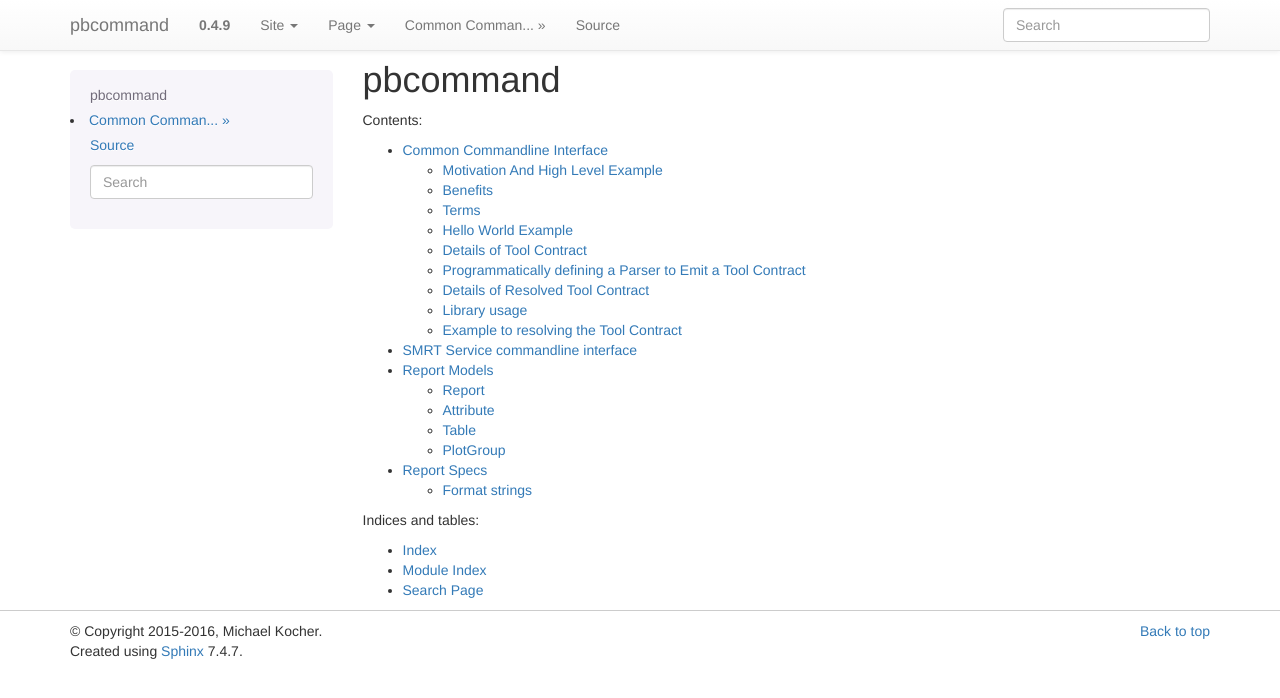
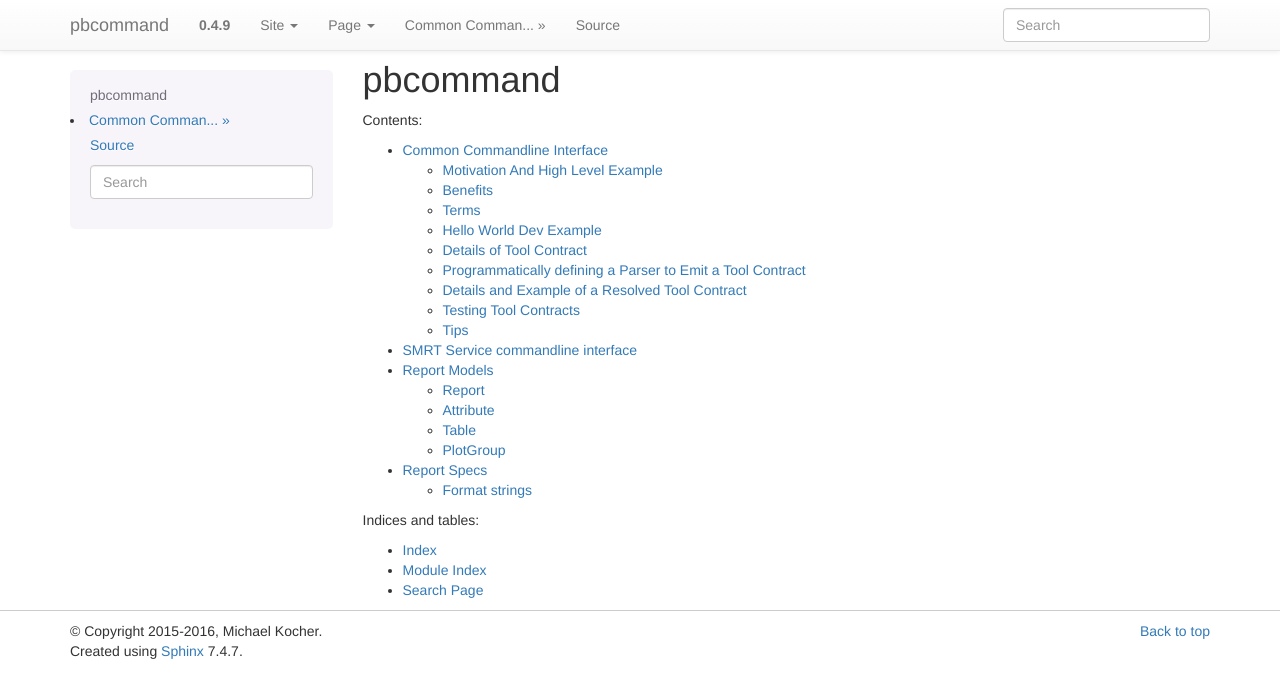
Before and after one commit to PacificBiosciences/pbcommand, a Sphinx documentation site: the page built from docs/source/index.rst, in a window 1280 px wide. Shown: the top 698 px of the page. Built offline with Sphinx 7.4.7, drawn with Linux system fonts in a browser that asks for light colours; some of the changed lines change nothing that is shown.

Commit message:
Fix/update Docs for CLI model

```diff
--- a/docs/source/commandline_interface.rst
+++ b/docs/source/commandline_interface.rst
@@ -12,9 +12,9 @@
 Benefits
 ~~~~~~~~
 
-- A consistent concrete common interface for shelling out to executables
+- A consistent concrete common interface for shelling out to an executable
 - task options have a consistent model for validation
-- task versioning is supported
+- task version is supported
 - A principled model for wrapping tools. For example, pbalign would "inherit" blasr options and extend, or wrap them.
 - Once a manifest has been defined and registered to pbsmrtpipe, the task/manifest can be referenced in pipelines with no additional work
 
@@ -28,13 +28,13 @@
 - 'Resolved Tool Contract' is a single file that contains the resolved values in the manifest
 - 'Driver' is the general interface for calling a commandline exe. This can be called from the commandline or directly as an API call (via any language which supports the manifest interface).
 
-Hello World Example
-~~~~~~~~~~~~~~~~~~~
+Hello World Dev Example
+~~~~~~~~~~~~~~~~~~~~~~~
 
-Tool Contract file for 'my-exe'
+Tool Contract example for an exe, 'python -m pbcommand.cli.example.dev_app` with tool contract id `pbcommand.tasks.dev_app`.
 
 
-.. literalinclude:: ../../tests/data/dev_example_tool_contract.json
+.. literalinclude:: ../../tests/data/tool-contracts/pbcommand.tasks.dev_app_tool_contract.json
     :language: javascript
 
 
@@ -56,7 +56,9 @@
 Programmatically defining a Parser to Emit a Tool Contract
 ~~~~~~~~~~~~~~~~~~~~~~~~~~~~~~~~~~~~~~~~~~~~~~~~~~~~~~~~~~
 
-pbcommand provides a API to create a tool contract and an argparse instance from a single interface. This facilitates a single point of defining options and keeps the standard commandline entry point and the tool contract to be in sync. This also allows your tool to emit the tool contract to stdout using "--emit-tool-contract" and to be run from a **Resolved Tool Contract** using the "--resolved-tool-contract /path/to/resolved-tool-contract.json" commandline argument.
+pbcommand provides a API to create a tool contract and an argparse instance from a single interface. This facilitates a single point of defining options and keeps the standard commandline entry point and the tool contract to be in sync.
+
+This also allows your tool to emit the tool contract to stdout using "--emit-tool-contract" **and** the tool to be run from a **Resolved Tool Contract** using the "--resolved-tool-contract /path/to/resolved-tool-contract.json" commandline argument **while** also supporting the python standards commandline interface via argparse.
 
 Complete App shown below.
 
@@ -66,75 +68,50 @@
 
 .. note:: Options must be prefixed with {pbcommand}.task_options.{option_id} format.
 
-Details of Resolved Tool Contract
-~~~~~~~~~~~~~~~~~~~~~~~~~~~~~~~~~
+Details and Example of a Resolved Tool Contract
+~~~~~~~~~~~~~~~~~~~~~~~~~~~~~~~~~~~~~~~~~~~~~~~
 
+- Language agnostic JSON format to encode the resolved values
 - input, outputs file types are resolved to file paths
 - nproc and other resources are resolved
+- IO layers to convert between JSON and python using `load_resolved_tool_contract_from` in `pbcommand.pb_io`
 
+Example Resolved Tool Contract:
 
-.. literalinclude:: ../../tests/data/dev_example_resolved_tool_contract.json
+.. literalinclude:: ../../tests/data/resolved-tool-contracts/dev_example_resolved_tool_contract.json
     :language: javascript
 
 
-Library usage
-~~~~~~~~~~~~~
+Testing Tool Contracts
+~~~~~~~~~~~~~~~~~~~~~~
 
-(language API example)
+There is a thin test framework in `pbcommand.testkit` to help test tool contracts from within nose.
+
+The `PbTestApp` base class will provide the core validation of the outputs as well as handled the creation of the resolved tool contract.
+
+Output Validation assertions
+
+- validates Output files exist
+- validates resolved task options
+- validates resolved value of is distributed
+- validates resolved value of nproc
+
+Example:
+
+.. literalinclude:: ../../tests/test_e2e_example_apps.py
+    :language: python
 
 
-Example of using a manifest in an tool, such as mapping status report.
+Tips
+~~~~
 
-.. code-block:: python
-
-    from pbcommand.pb_io import load_tool_contract_from
-    # your application was called via "pbreports resolved-manifest.json"
-    p = "/path/to/resolved-tool-contract.json"
-    # load resolved manifest from
-    rtc = load_tool_contract_from(p)
-
-    # general call to mapping stats report main
-    # mapping_stats_main("/path/to/align.dataset.xml", "/path/to/reference.dataset.xml", "/path/to/output.json", my_option=1235)
-    exit_code = mapping_stats_main(rtc.input_files[0], rtc.input_files[1], rtc.output_files[0], rtc.opts["pbreports.task_options.my_option"])
+A dev tool within pbcommand can help convert Tool Contract JSON files to Resolved Tool Contract for testing purposes.
 
 
-Example to resolving the Tool Contract
-~~~~~~~~~~~~~~~~~~~~~~~~~~~~~~~~~~~~~~
+.. argparse::
+   :module: pbcommand.interactive_resolver
+   :func: get_parser
+   :prog: python -m pbcommand.interactive_resolver
 
-The resolver must have assigned values for max nproc, root temp dir,
-output dir. The output dir can be used to assign the output paths of
-the output files.
 
-.. code-block:: python
-
-    # simple python example, the scala or C++ API would be similar
-
-    from pbcommand.pb_io import load_tool_contract_from
-    from pbcommand.cli import resolve_tool_contract
-
-    # load tool contract that is registered to your python package
-    tool_contract = load_tool_contract_from("/path/to/tool-contract.json")
-    tool_contract = ToolContractRegistry.get("pbsmrtpipe.tasks.dev_static_task")
-
-    max_nproc = 3
-    tmp_dir = "/tmp/my-tmp"
-    output_dir = os.getcwd()
-
-    input_files = ("/path/to/file.csv", "/path/to/dataset.subreads.xml")
-    options = {"pbsmrtipe.task_options.my_option": 1234}
-
-    # create instance of Resolved Tool Contract
-    rtc = resolve_tool_contract(tool_contract, input_files, output_dir, tmp_dir, max_nproc, options)
-
-    # TODO. Not implemented yet
-    # The driver will run the tool, validate output files exist and
-    # cleanup any temp files/resources.
-    result = run_tool_contract_driver(rtc, cleanup=False)
-
-    print result.exit_code
-    print result.error_message
-    print result.host_name
-    print result.run_time
-
-    # sugar to persist results
-    result.write_json("output-results.json")
+.. note::  This tool has dependency on `prompt_kit` and can be installed via pip.
```
